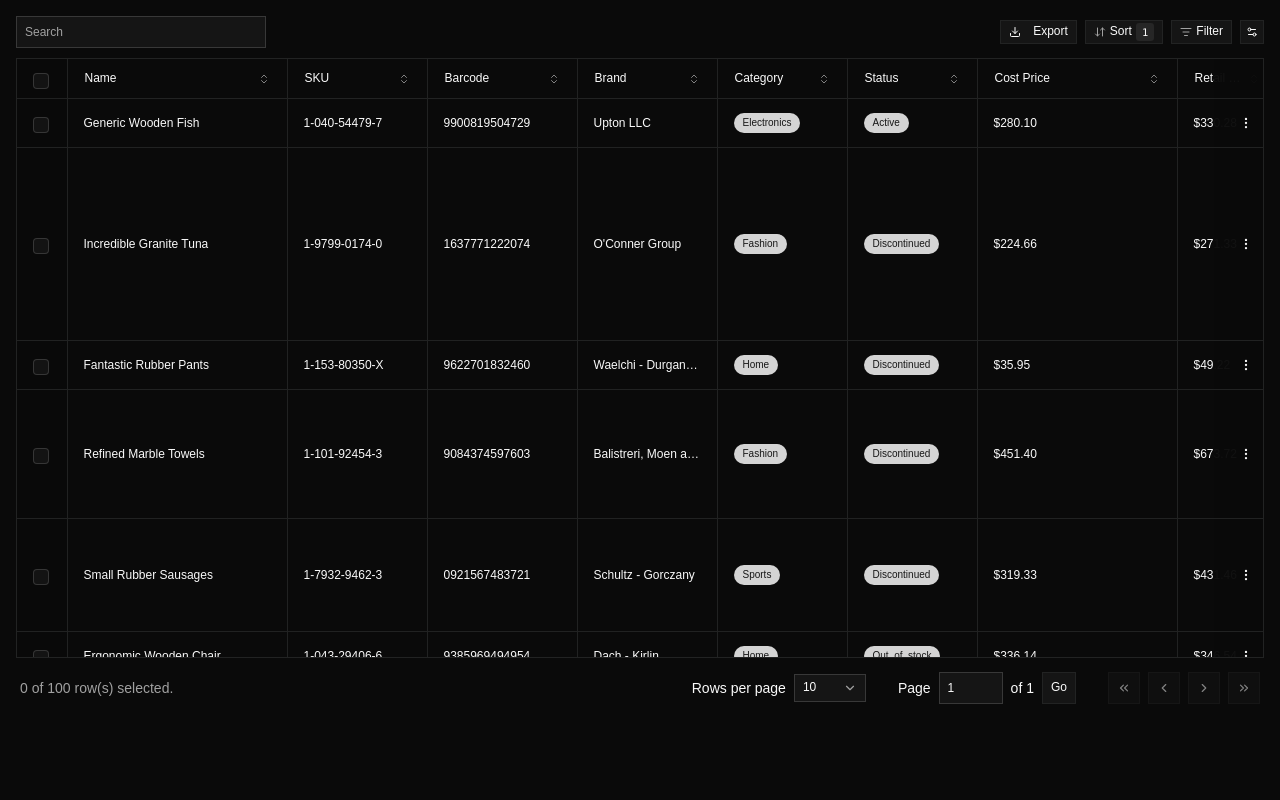
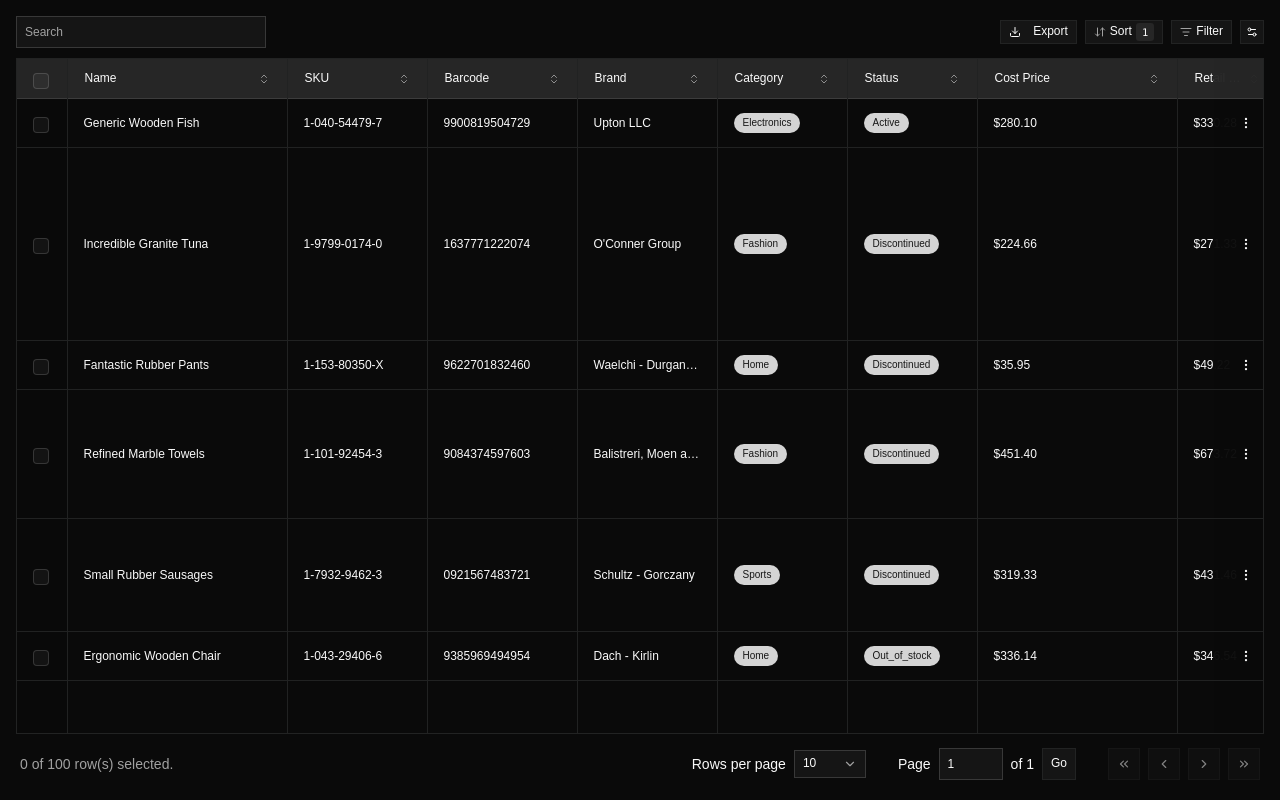
Before and after one commit to sahilverma-dev/advanced-react-data-table, a React (Vite) app: page / in a window 1280 px wide. Built offline with nearby package versions, Linux system fonts and the light colour scheme.

Commit message:
style: Adjust data table styling by using `bg-secondary` for sticky headers and pinned columns, and update table height calculation.

```diff
--- a/src/app/components/product-data-table.tsx
+++ b/src/app/components/product-data-table.tsx
@@ -159,7 +159,7 @@ const ProductDataTable = () => {
       <DataTable
         table={table}
         isLoading={isLoading}
-        height={"calc(100vh - 200px)"}
+        height={"calc(100vh - 124px)"}
         actionBar={<ProductTableActionBar table={table} />}
       >
         <div className="flex items-center justify-between gap-2.5">
--- a/src/components/data-table/data-table.tsx
+++ b/src/components/data-table/data-table.tsx
@@ -33,7 +33,12 @@ const getPinnedClasses = <TData,>(column: Column<TData>, isHeader = false) => {
     isPinned === "left"
       ? "shadow-[inset_-1px_0_0_0_hsl(var(--border))]"
       : "shadow-[inset_1px_0_0_0_hsl(var(--border))]";
-  return cn("sticky z-10 bg-background", side, isHeader && "z-20");
+  return cn(
+    "sticky z-10",
+    isHeader ? "bg-secondary" : "bg-background",
+    side,
+    isHeader && "z-20"
+  );
 };
 
 interface DataTableProps<TData> extends React.ComponentProps<"div"> {
@@ -82,18 +87,18 @@ export function DataTable<TData>({
         viewportRef={scrollRef}
       >
         <Table className="relative w-full border-collapse table-fixed overflow-x-visible">
-          <TableHeader className="sticky top-0 left-0 z-20 bg-background [&_tr]:border-b-0">
+          <TableHeader className="sticky top-0 left-0 z-20 bg-secondary [&_tr]:border-b-0">
             {table.getHeaderGroups().map((headerGroup) => (
               <TableRow
                 key={headerGroup.id}
-                className="shadow-[0_1px_0_0_hsl(var(--border))]"
+                className="shadow-[0_1px_0_0_hsl(var(--border))] bg-secondary hover:bg-secondary"
               >
                 {headerGroup.headers.map((header) => (
                   <TableHead
                     key={header.id}
                     colSpan={header.colSpan}
                     className={cn(
-                      "border-r last:border-r-0",
+                      "bg-secondary border-r last:border-r-0",
                       "after:pointer-events-none after:absolute after:bottom-0  after:left-0 after:right-0 after:bg-border after:h-px",
                       getPinnedClasses(header.column, true)
                     )}
--- a/src/lib/data-table.ts
+++ b/src/lib/data-table.ts
@@ -45,7 +45,6 @@ export function getCommonPinningStyles<TData>({
     right: isPinned === "right" ? `${column.getAfter("right")}px` : undefined,
     opacity: isPinned ? 0.97 : 1,
     position: isPinned ? "sticky" : "relative",
-    background: isPinned ? "var(--background)" : "var(--background)",
     width: column.getSize(),
     zIndex: isPinned ? 1 : undefined,
   };
```
